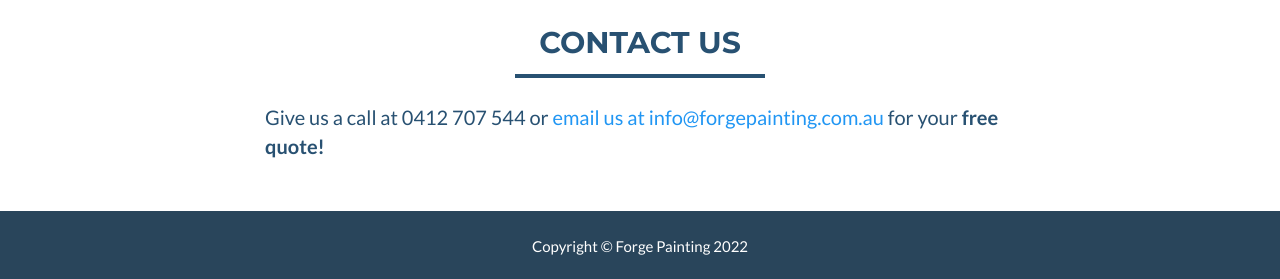
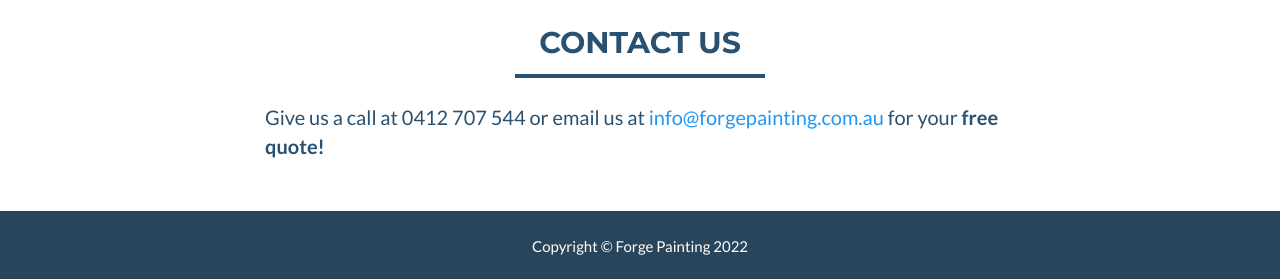
Before and after one commit to jayden626/ForgePainting, a Jekyll site: the page built from index.html, in a window 1280 px wide and 900 px high, scrolled down 1072 px. Shown: the part 618-897 px from the top of the window. Built offline with Jekyll 4.4.1, drawn with Linux system fonts in a browser that asks for light colours; part of the change alters nothing that is shown.

```diff
--- a/_includes/contact_form.html
+++ b/_includes/contact_form.html
@@ -46,7 +46,7 @@
 						</div>
 					</div>
 				</form> -->
-				<p>Give us a call at 0412 707 544 or <a href="mailto:info@forgepainting.com.au">email us at info@forgepainting.com.au</a> for your <b>free quote!</b></p>
+				<p>Give us a call at 0412 707 544 or email us at <a href="mailto:info@forgepainting.com.au">info@forgepainting.com.au</a> for your <b>free quote!</b></p>
 			</div>
 		</div>
 	</div>
```
